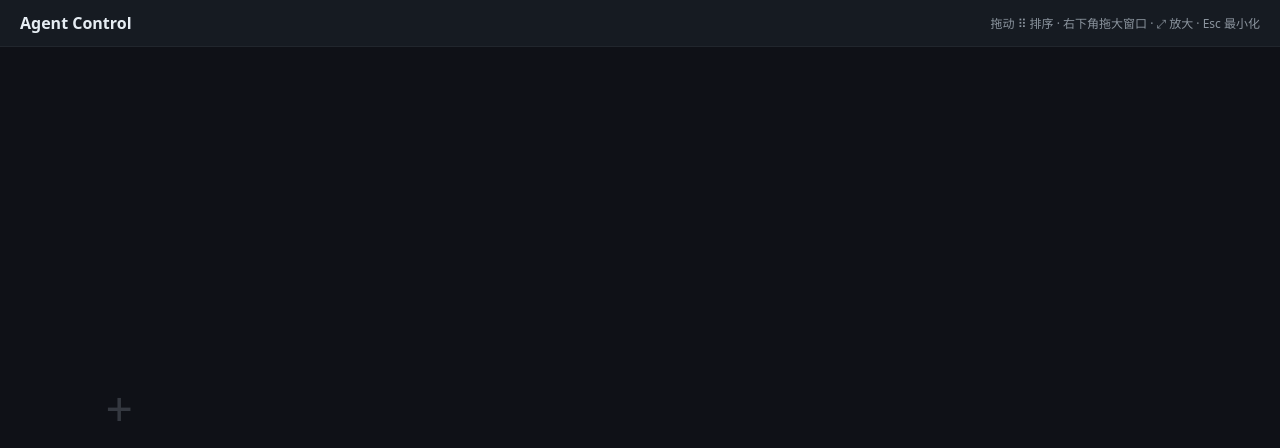
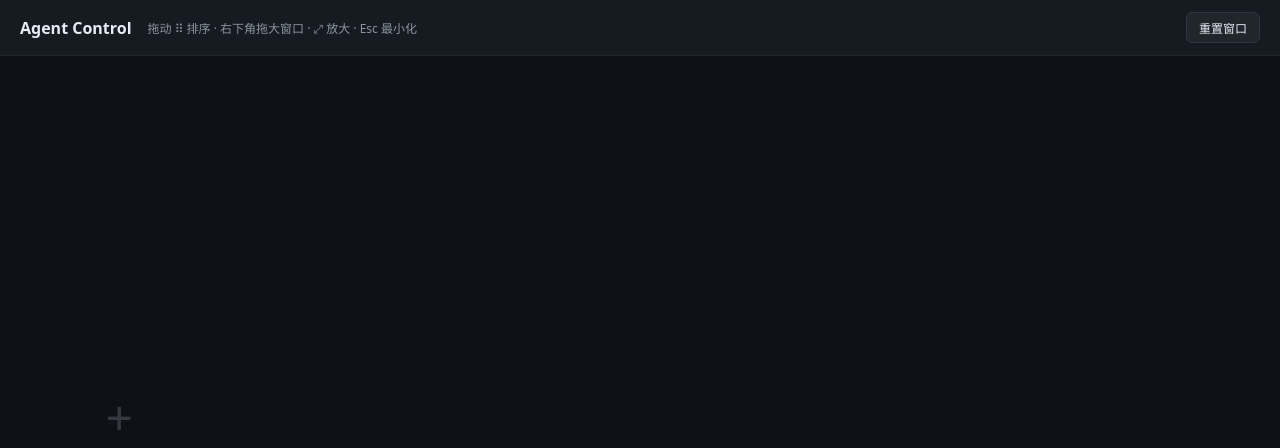
Before and after one commit to yuzho-amd/tmux_ctl, a Flask app: page / in a window 1280 px wide. Shown: the top 448 px of the page. Run offline with Flask 3, Linux system fonts and the light colour scheme; data that the repository does not hold is empty.

Commit message:
Add reset-layout button to restore all cells to default size.
Expose POST /api/sessions/reset-layout and a header control that minimizes any expanded session before reflowing the grid.

Co-authored-by: Cursor <cursoragent@cursor.com>

```diff
--- a/app.py
+++ b/app.py
@@ -479,6 +479,13 @@ def reorder_sessions():
     return jsonify({"ok": True})
 
 
+@app.route("/api/sessions/reset-layout", methods=["POST"])
+def reset_session_layout():
+    _ensure_sessions()
+    db.reset_all_cell_sizes()
+    return jsonify(_ordered_session_payloads())
+
+
 @app.route("/api/sessions/<session_id>", methods=["PATCH"])
 def update_session(session_id: str):
     session = _get_session(session_id)
--- a/db.py
+++ b/db.py
@@ -297,6 +297,14 @@ def update_cell_size(session_id: str, width: int, height: int) -> None:
         )
 
 
+def reset_all_cell_sizes() -> None:
+    with _connect() as conn:
+        conn.execute(
+            "UPDATE sessions SET cell_width = ?, cell_height = ?",
+            (DEFAULT_CELL_WIDTH, DEFAULT_CELL_HEIGHT),
+        )
+
+
 def update_session_order(session_ids: list[str]) -> None:
     with _connect() as conn:
         for index, session_id in enumerate(session_ids):
--- a/templates/index.html
+++ b/templates/index.html
@@ -56,9 +56,43 @@
       display: flex;
       align-items: center;
       justify-content: space-between;
+      gap: 16px;
       padding: 12px 20px;
       border-bottom: 1px solid #21262d;
       background: #161b22;
+    }
+
+    .header-main {
+      display: flex;
+      align-items: center;
+      gap: 16px;
+      min-width: 0;
+      flex: 1;
+    }
+
+    .header-actions {
+      display: flex;
+      align-items: center;
+      gap: 8px;
+      flex-shrink: 0;
+    }
+
+    .header-btn {
+      background: #21262d;
+      border: 1px solid #30363d;
+      color: #e6edf3;
+      padding: 6px 12px;
+      border-radius: 6px;
+      cursor: pointer;
+      font-size: 12px;
+      white-space: nowrap;
+    }
+
+    .header-btn:hover { background: #30363d; }
+
+    .header-btn:disabled {
+      opacity: 0.6;
+      cursor: not-allowed;
     }
 
     header h1 {
@@ -593,8 +627,13 @@
 </head>
 <body>
   <header>
-    <h1>Agent Control</h1>
-    <span class="hint">拖动 ⠿ 排序 · 右下角拖大窗口 · ⤢ 放大 · Esc 最小化</span>
+    <div class="header-main">
+      <h1>Agent Control</h1>
+      <span class="hint">拖动 ⠿ 排序 · 右下角拖大窗口 · ⤢ 放大 · Esc 最小化</span>
+    </div>
+    <div class="header-actions">
+      <button type="button" class="header-btn" id="resetLayoutBtn" title="所有窗口恢复默认大小">重置窗口</button>
+    </div>
   </header>
 
   <div id="grid" class="empty">
@@ -642,6 +681,7 @@
     const fetchOpts = { cache: 'no-store' };
     const grid = document.getElementById('grid');
     const addBtn = document.getElementById('addBtn');
+    const resetLayoutBtn = document.getElementById('resetLayoutBtn');
     const overlay = document.getElementById('overlay');
     const overlayTitle = document.getElementById('overlayTitle');
     const exitBtn = document.getElementById('exitBtn');
@@ -1209,6 +1249,27 @@
       }
     }
 
+    async function resetAllLayouts() {
+      if (activeView) {
+        minimizeSession();
+      }
+      resetLayoutBtn.disabled = true;
+      try {
+        const res = await fetch('/api/sessions/reset-layout', { ...fetchOpts, method: 'POST' });
+        if (!res.ok) {
+          const data = await res.json().catch(() => ({}));
+          showToast(data.error || '重置窗口失败');
+          return;
+        }
+        const sessions = await res.json();
+        renderSessions(sessions);
+      } catch (err) {
+        showToast('重置窗口失败: ' + err.message);
+      } finally {
+        resetLayoutBtn.disabled = false;
+      }
+    }
+
     overlayTitle.addEventListener('blur', () => {
       if (!activeView) return;
       const value = overlayTitle.value.trim();
@@ -1336,6 +1397,7 @@
     });
 
     exitBtn.addEventListener('click', closeOverlay);
+    resetLayoutBtn.addEventListener('click', resetAllLayouts);
 
     document.addEventListener('keydown', (e) => {
       if (e.key === 'Escape' && overlay.classList.contains('active')) {
```
